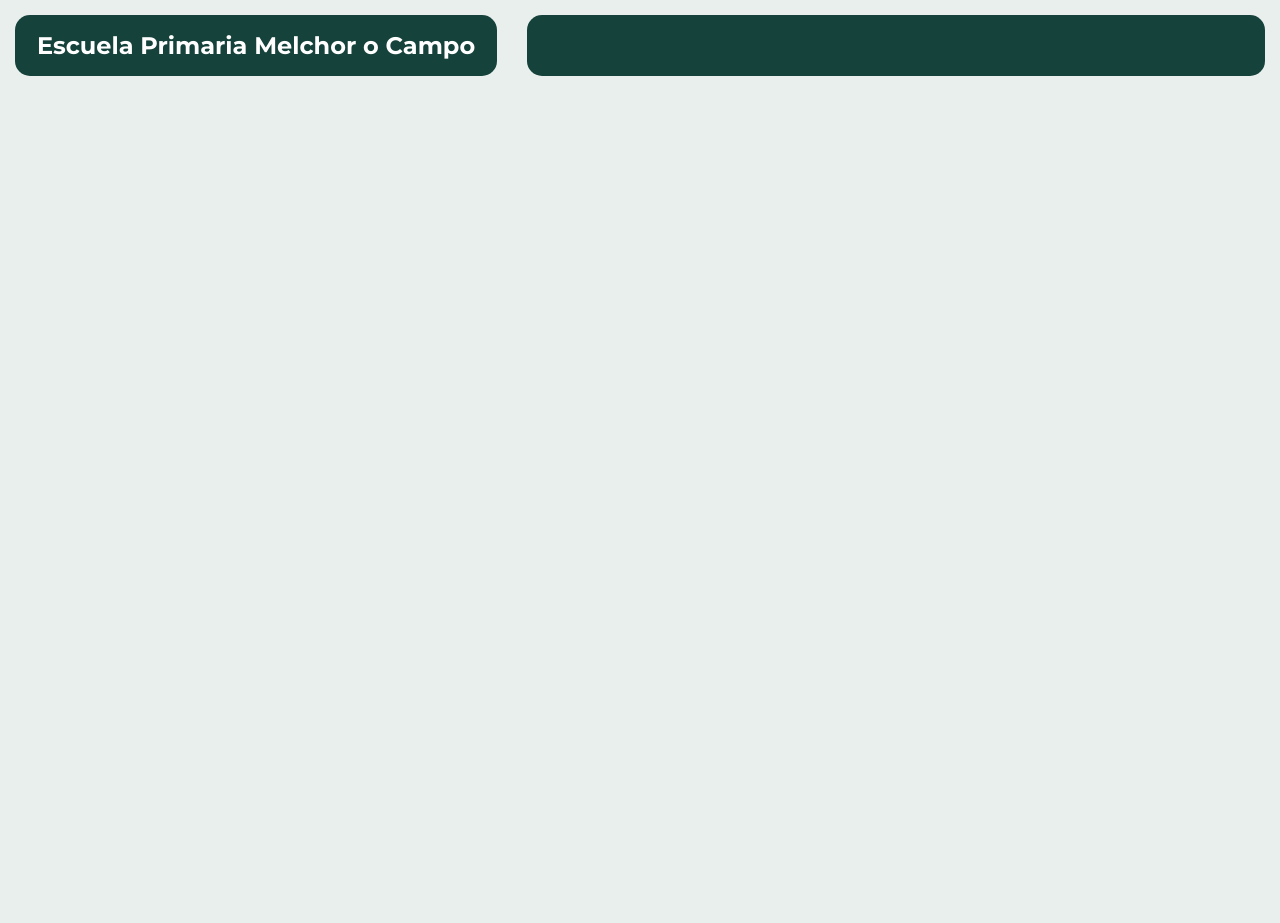
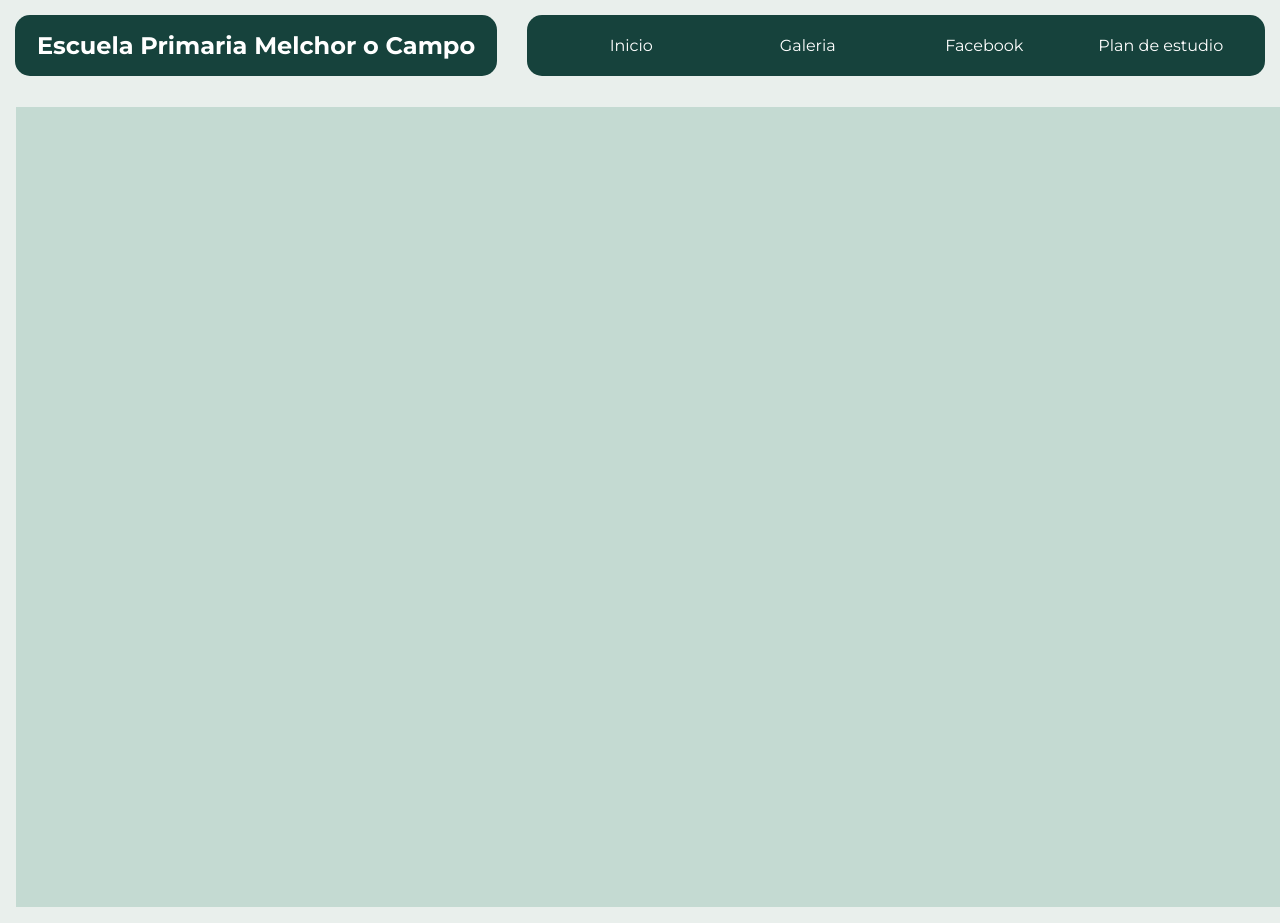
Before and after one commit to OneHundred1/MoC_primaria, a plain HTML site: page index.html in a window 1280 px wide. Before the commit the page ends 800 px from the top, so only its background shows below. Drawn offline with Linux system fonts and the light colour scheme.

Commit message:
commit 31-10-2024

```diff
--- a/index.html
+++ b/index.html
@@ -23,11 +23,22 @@
           </div>
         </header>
         <div class="enlaces">
+            <nav class="navbar">
+                <a class="item">Inicio</a>
+                <a class="item">Galeria</a>
+                <a class="item">Facebook</a>
+                <a class="item">Plan de estudio</a>
+            </nav>
+        </div>
+      </div>
+      <section class="mision--vision">
+        <div class="mision">
 
         </div>
-      </div>
+        <div class="vision">
 
-
+        </div>
+      </section>
     </section>
   </body>
 </html>
--- a/src/styles/main.css
+++ b/src/styles/main.css
@@ -61,3 +61,13 @@
     text-align: center;
     min-width: 25%;
 }
+
+/*---------- Estilos mision y vision ----------*/
+
+.mision--vision {
+    display: flex;
+    background-color: var(--color-uno);
+    width: 100%;
+    height: 50rem;
+    margin: 1rem;
+}
```
